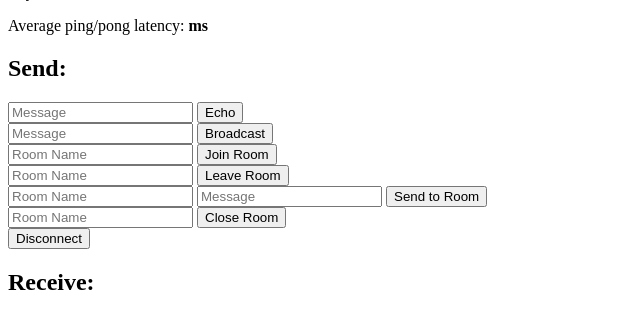
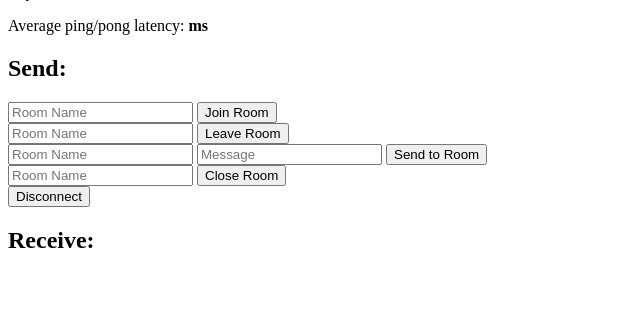
Before and after one commit to wweronika/linkchat, a Flask app: template templates/index.html in a window 1280 px wide. Shown: the part 97-426 px from the top of the page, without its empty margins (0-640 px from the left). Run offline with Flask 2, Linux system fonts and the light colour scheme; the template is opened without the code that fills it, so the values that code supplies are empty; some libraries are stand-ins or nearby versions.

Commit message:
forgot to update html

```diff
--- a/templates/index.html
+++ b/templates/index.html
@@ -64,14 +64,6 @@
     <p>Async mode is: <b>{{ async_mode }}</b></p>
     <p>Average ping/pong latency: <b><span id="ping-pong"></span>ms</b></p>
     <h2>Send:</h2>
-    <form id="emit" method="POST" action='#'>
-        <input type="text" name="emit_data" id="emit_data" placeholder="Message">
-        <input type="submit" value="Echo">
-    </form>
-    <form id="broadcast" method="POST" action='#'>
-        <input type="text" name="broadcast_data" id="broadcast_data" placeholder="Message">
-        <input type="submit" value="Broadcast">
-    </form>
     <form id="join" method="POST" action='#'>
         <input type="text" name="join_room" id="join_room" placeholder="Room Name">
         <input type="submit" value="Join Room">
```
